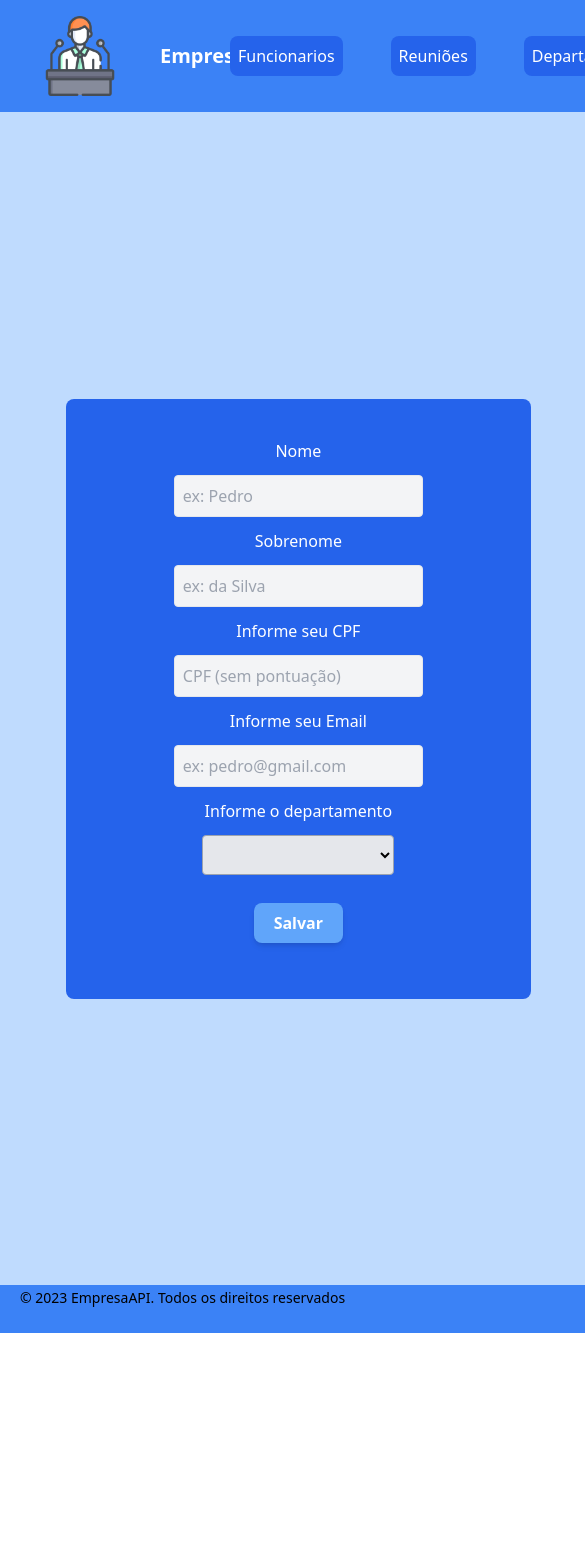
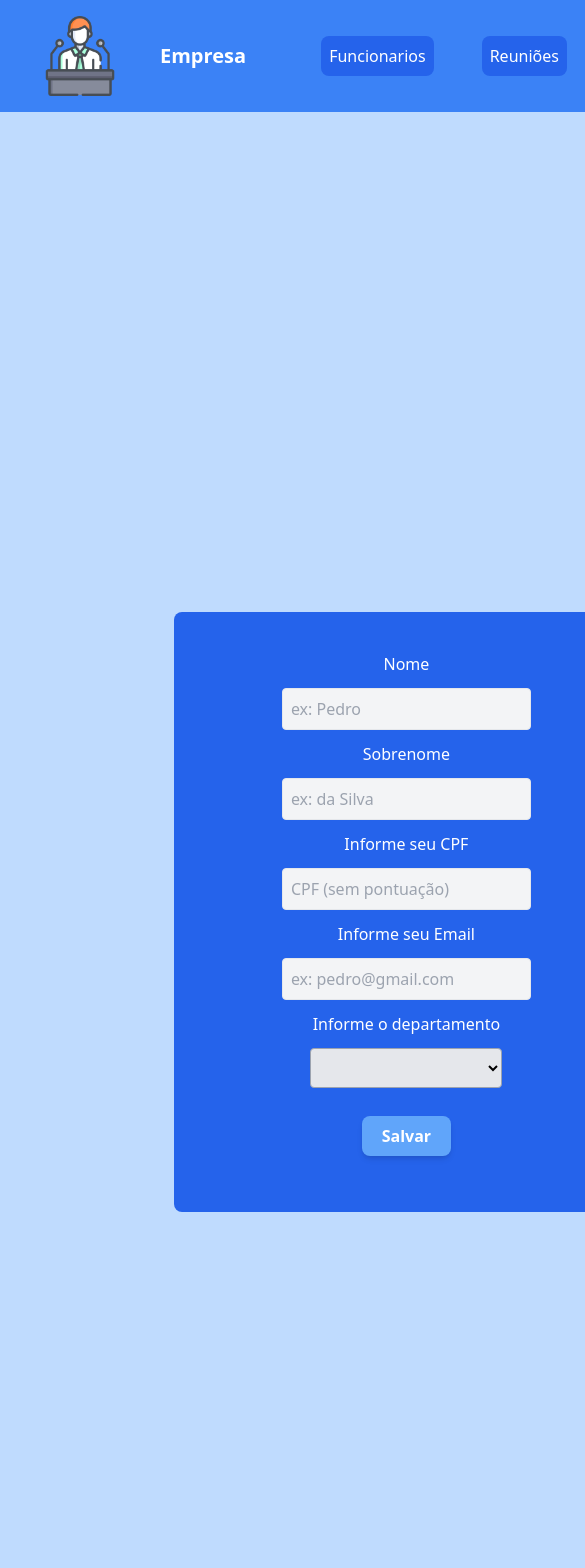
Before and after one commit to Fioshi/Empresa_FrontEnd, an Angular app: page /cadastrarFuncionario in a window 390 px wide. Shown: the top 1568 px of the page, 585 px wide, since content can reach past the window. Before the commit the page ends 1333 px from the top, so only its background shows below. Built offline with nearby package versions, Linux system fonts and the light colour scheme.

Commit message:
Feitas todas as configurações de responsividade

```diff
--- a/src/app/components/cabecalho/cabecalho.component.css
+++ b/src/app/components/cabecalho/cabecalho.component.css
@@ -1,11 +1,18 @@
 .header {
   height: 6em;
+}
+
+@media screen and (max-width: 762px ) {
+  .header{
+    height: 6em;
+    width: 50.8em;
+  }
 }
 
 @media screen and (max-width: 425px ) {
   .header{
     height: 7em;
-    width: 43.4em;
+    width: 50.8em;
   }
 
   .img{
@@ -17,6 +24,6 @@
 @media screen and (max-width: 375px ) {
   .header{
     height: 7em;
-    width: 43.4em;
+    width: 50.8em;
   }
 }
--- a/src/app/components/footer/footer.component.css
+++ b/src/app/components/footer/footer.component.css
@@ -1,18 +1,20 @@
+@media screen and (max-width: 762px ) {
+  .footer{
+    height: 3em;
+    width: 50.8em;
+  }
+}
+
 @media screen and (max-width: 425px ) {
   .footer{
     height: 3em;
-    width: 43.4em;
-  }
-
-  .img{
-    align-items: center;
-    width: 60%;
+    width: 50.8em;
   }
 }
 
 @media screen and (max-width: 375px ) {
   .footer{
     height: 2em;
-    width: 43.4em;
+    width: 50.8em;
   }
 }
--- a/src/app/components/form/criar-funcionario/form.component.css
+++ b/src/app/components/form/criar-funcionario/form.component.css
@@ -1,6 +1,20 @@
-@media screen and (max-width: 425px) {
+@media screen and (max-width: 762px ) {
   .formContainer{
-    height: 139vh;
-    width: 153vw;
+    height: 100em;
+    width: 50.8em;
   }
 }
+
+@media screen and (max-width: 425px ) {
+  .formContainer{
+    height: 100em;
+    width: 50.8em;
+  }
+}
+
+@media screen and (max-width: 375px ) {
+  .formContainer{
+    height: 100em;
+    width: 50.8em;
+    }
+  }
--- a/src/app/components/funcionarios/listar/listar.component.css
+++ b/src/app/components/funcionarios/listar/listar.component.css
@@ -9,9 +9,24 @@
   right: 15px;
 }
 
-@media screen and (max-width: 425px) {
+
+@media screen and (max-width: 762px ) {
   .listarContainer{
-    height: 139vh;
-    width: 153vw;
+    height: 92.1em;
+    width: 50.8em;
   }
 }
+
+@media screen and (max-width: 425px ) {
+  .listarContainer{
+    height: 92.1em;
+    width: 50.8em;
+  }
+}
+
+@media screen and (max-width: 376px ) {
+  .listarContainer{
+    height: 106.8em;
+    width: 50.8em;
+  }
+}
--- a/src/app/components/funcionarios/listar/listar.component.html
+++ b/src/app/components/funcionarios/listar/listar.component.html
@@ -1,4 +1,4 @@
-<div class="h-screen flex items-center justify-center flex-col p-10 bg-blue-200 listarContainer"
+<div class="flex items-center justify-center flex-col p-10 bg-blue-200 listarContainer"
   *ngIf="listaFuncionario.length > 0, else semFuncionario">
   <div *ngFor="let funcionario of listaFuncionario"
     class="card border w-96 m-5 h-40 flex items-center justify-center flex-col bg-blue-600 text-white rounded-md">
--- a/src/app/components/funcionarios/opcoes/funcionarios.component.css
+++ b/src/app/components/funcionarios/opcoes/funcionarios.component.css
@@ -1,6 +1,20 @@
-@media screen and (max-width: 425px) {
+@media screen and (max-width: 763px ) {
   .opcoesContainer{
-    height: 139vh;
-    width: 153vw;
+    height: 92.1em;
+    width: 50.8em;
   }
 }
+
+@media screen and (max-width: 426px ) {
+  .opcoesContainer{
+    height: 92.1em;
+    width: 50.8em;
+  }
+}
+
+@media screen and (max-width: 376px ) {
+  .opcoesContainer{
+    height: 106.8em;
+    width: 50.8em;
+  }
+}
--- a/src/app/components/landing/landing.component.css
+++ b/src/app/components/landing/landing.component.css
@@ -1,3 +1,15 @@
+@media screen and (max-width: 762px ) {
+  .mainContainer{
+    height: 100em;
+    width: 50.8em;
+  }
+
+  .img{
+    align-items: center;
+    width: 60%;
+  }
+}
+
 
 @media screen and (max-width: 425px ) {
   .mainContainer{
```
